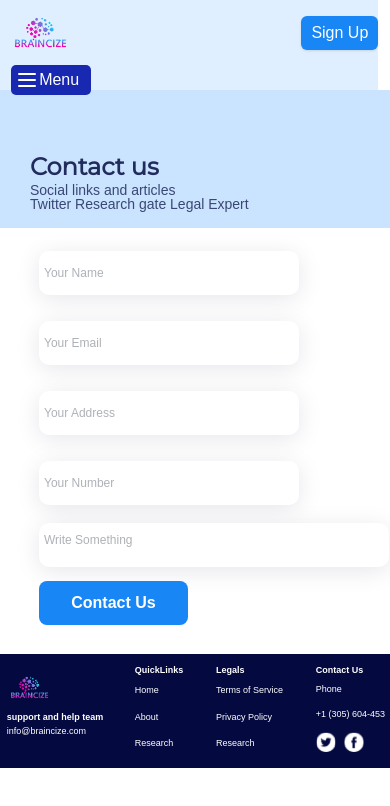
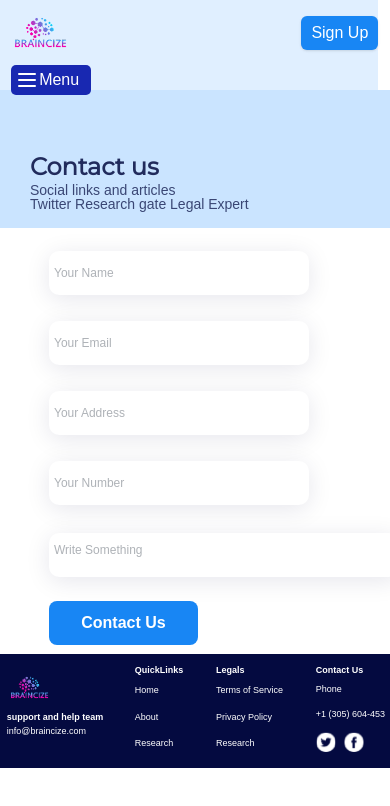
Before and after one commit to patrickowor/Braincize-Web, a Next.js app: page /contact in a window 390 px wide. Shown: the top 806 px of the page. Built offline with nearby package versions, Linux system fonts and the light colour scheme.

Commit message:
added desktop styling to contact page

```diff
--- a/src/app/contact/contact.module.css
+++ b/src/app/contact/contact.module.css
@@ -52,12 +52,13 @@
 .formm_textarea{
     width: 720px;
     height: 120px;
-    padding: 17px 23px 21px 20px;
+    padding: 20px 23px 21px 20px ;
     box-shadow: 0px 4px 14px #000000;
     border-radius: 10px;
-    margin: 5px 0px;
+    margin: 15px 0px;
     background-color: #ffffff;
-    resize: none
+    resize: none;
+    overflow: hidden;
 }
 .formm_button{
     background-color: #1886F4;
@@ -72,7 +73,29 @@
     color: #FFFFFF;
     text-align: center
 }
-
+@media(max-width:1000px){
+    .formm{
+    width: 600px;
+    padding-left: 30px;
+}
+.formm_maininput{
+    width: 250px;
+}
+.formm_textarea{
+    width: 550px;
+    height: 100px;
+}
+.formm_button{
+    background-color: #1886F4;
+    width: 200px;
+    height: 50px;
+    border-radius: 12px;
+    padding: 15px 45px;
+    gap: 10px;
+    font-weight: 600;
+    font-size: 20px;
+}
+}
 @media(max-width: 600px){
     .contactpage{
         width: 390px;
```
